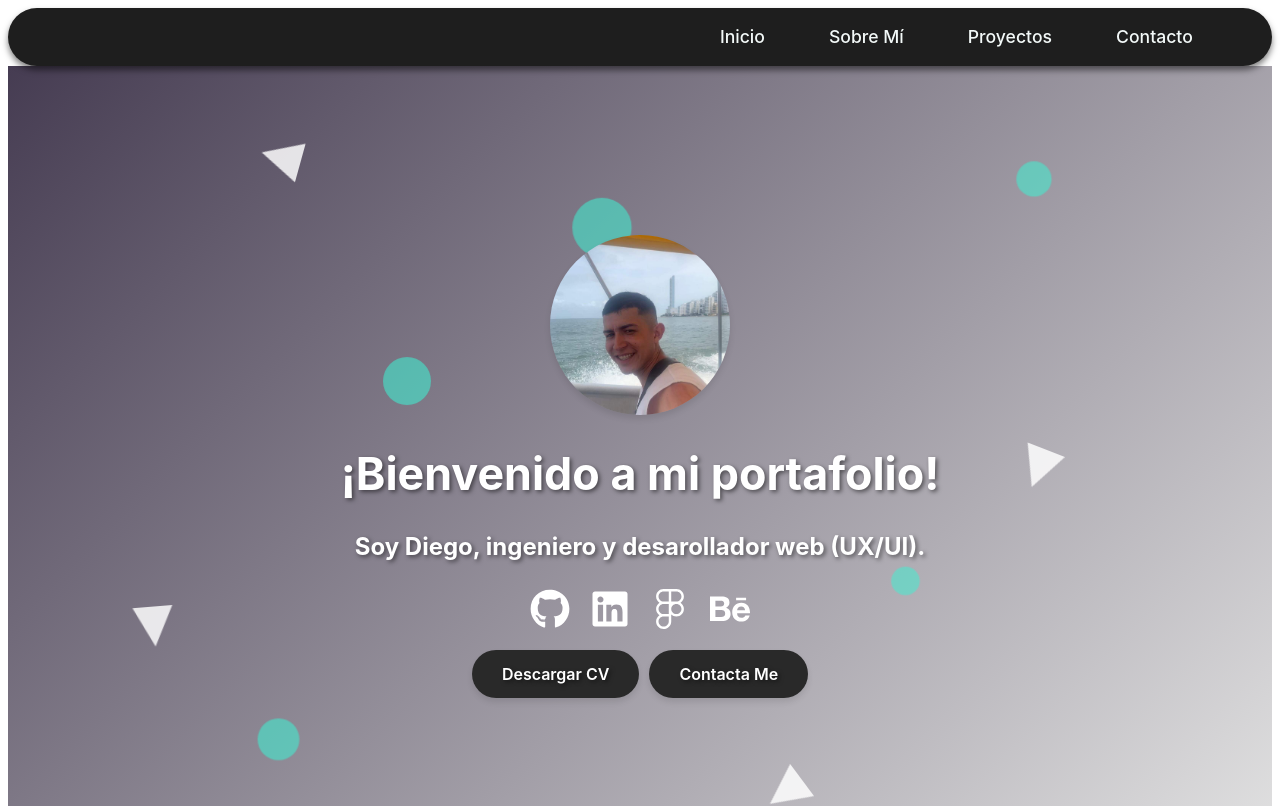
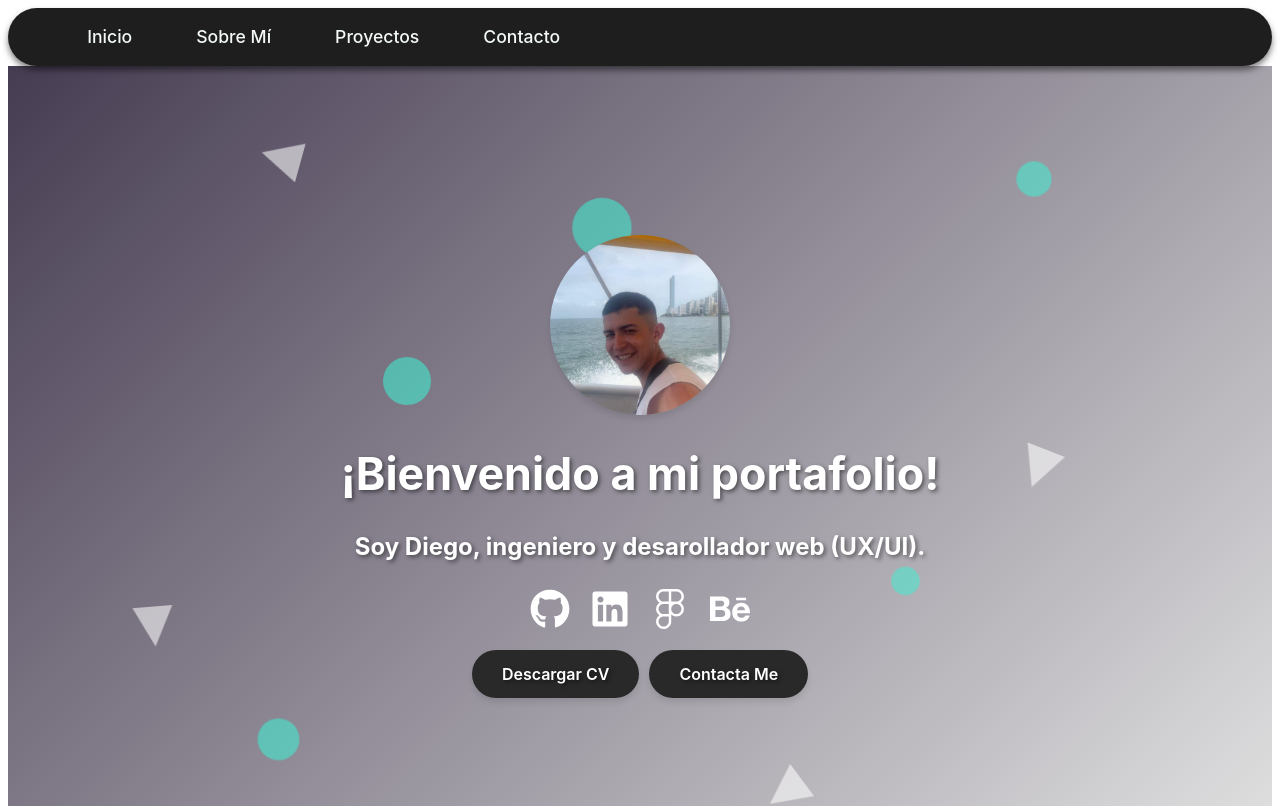
Before and after one commit to dart01/portafolio, a React (Vite) app: page / in a window 1280 px wide. Shown: the top 806 px of the page. Built offline with nearby package versions, Linux system fonts and the light colour scheme; the HTML template or start-up script is replaced by a standard one.

Commit message:
mejorando

```diff
--- a/src/FloatingFiguresBackground.jsx
+++ b/src/FloatingFiguresBackground.jsx
@@ -47,7 +47,7 @@ const Triangle = styled.div`
   height: 0;
   border-left: 20px solid transparent;
   border-right: 20px solid transparent;
-  border-bottom: 40px solid rgba(255, 255, 255, 0.83);
+  border-bottom: 40px solid rgba(255, 255, 255, 0.56);
   animation: ${float} 10s infinite ease-in-out;
 
   &:nth-child(1) {
--- a/src/Intro.jsx
+++ b/src/Intro.jsx
@@ -87,9 +87,11 @@ const SocialIcons = styled.div`
     cursor: pointer;
     transition: transform 0.2s ease;
 
+
     &:hover {
       transform: scale(1.1);
       color: rgb(61, 207, 182);
+
     }
   }
 `;
@@ -133,14 +135,14 @@ const Intro = () => {
               <FaLinkedin />
             </a>
             <a
-              href="https://www.figma.com/files/team/1438421613794182574/recents-and-sharing?fuid=1438421611594483995"
+              href="https://www.figma.com/@dart01"
               target="_blank"
               rel="noopener noreferrer"
             >
               <FaFigma />
             </a>
             <a
-              href="https://www.behance.net/diego"
+              href="https://www.behance.net/diegoriao3"
               target="_blank"
               rel="noopener noreferrer"
             >
--- a/src/Navbar.jsx
+++ b/src/Navbar.jsx
@@ -21,7 +21,7 @@ const NavContent = styled.div`
     width: 90%;
     max-width: 1200px;
     display: flex;
-    justify-content: flex-end;
+    justify-content: flex-start;
 `;
 
 const NavList = styled.ul`
```
